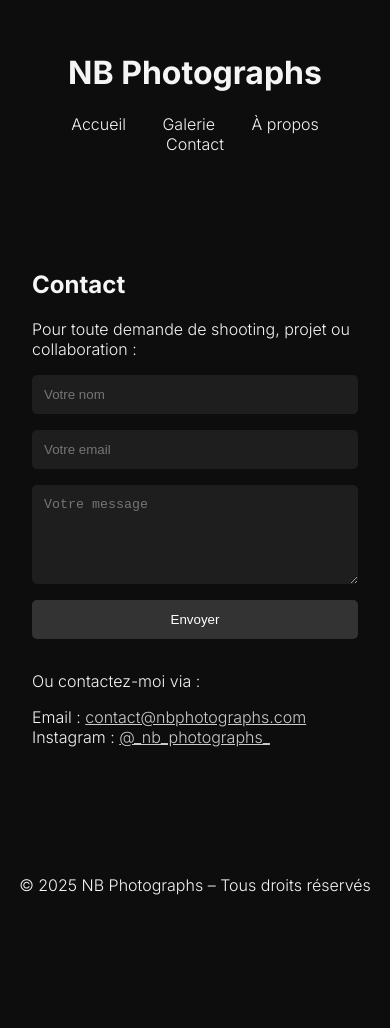
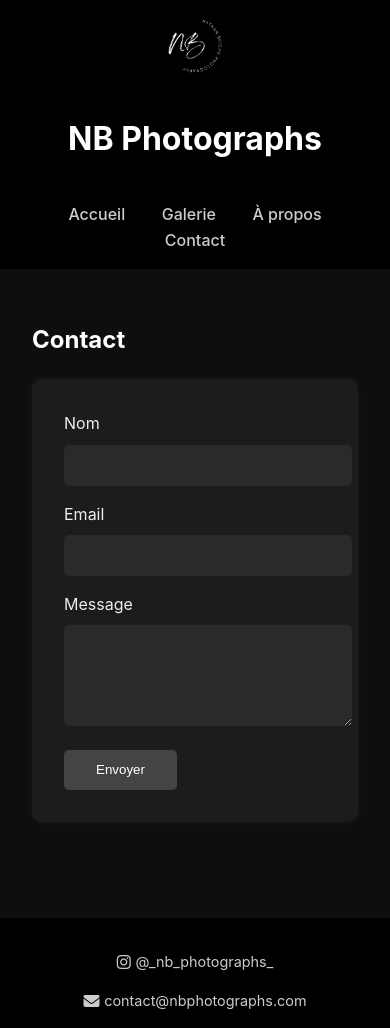
Before and after one commit to natmlg/NB-Photographs, a plain HTML site: page contact.html in a window 390 px wide. Before the commit the page ends 943 px from the top, so only its background shows below. Drawn offline with Linux system fonts and the light colour scheme.

Commit message:
Add files via upload

```diff
--- a/contact.html
+++ b/contact.html
@@ -2,65 +2,17 @@
 <html lang="fr">
 <head>
   <meta charset="UTF-8" />
-  <meta name="viewport" content="width=device-width, initial-scale=1.0" />
+  <meta name="viewport" content="width=device-width, initial-scale=1.0"/>
   <title>Contact - NB Photographs</title>
-  <link href="https://fonts.googleapis.com/css2?family=Inter:wght@300;700&display=swap" rel="stylesheet">
-  <link rel="stylesheet" href="style.css">
-  <style>
-    body {
-      margin: 0;
-      font-family: 'Inter', sans-serif;
-      background-color: #0d0d0d;
-      color: #f5f5f5;
-    }
-    header, footer {
-      text-align: center;
-      padding: 2rem 1rem;
-    }
-    nav a {
-      color: #f5f5f5;
-      text-decoration: none;
-      margin: 0 1rem;
-      font-weight: 300;
-      transition: color 0.3s ease;
-    }
-    nav a:hover {
-      color: #999;
-    }
-    section {
-      max-width: 600px;
-      margin: auto;
-      padding: 4rem 2rem;
-    }
-    form {
-      display: flex;
-      flex-direction: column;
-      gap: 1rem;
-    }
-    input, textarea {
-      padding: 0.75rem;
-      border-radius: 5px;
-      border: none;
-      background-color: #1e1e1e;
-      color: #f5f5f5;
-    }
-    button {
-      background-color: #333;
-      color: #fff;
-      border: none;
-      padding: 0.75rem;
-      border-radius: 5px;
-      cursor: pointer;
-      transition: background-color 0.3s ease;
-    }
-    button:hover {
-      background-color: #444;
-    }
-  </style>
+  <link rel="stylesheet" href="styles.css" />
+  <link rel="stylesheet" href="https://cdnjs.cloudflare.com/ajax/libs/font-awesome/6.5.0/css/all.min.css" />
 </head>
 <body>
   <header>
-    <h1>NB Photographs</h1>
+    <div class="header-content">
+      <img src="Signature_blanc.png" alt="Logo" class="logo">
+      <h1>NB Photographs</h1>
+    </div>
     <nav>
       <a href="index.html">Accueil</a>
       <a href="galerie.html">Galerie</a>
@@ -68,21 +20,23 @@
       <a href="contact.html">Contact</a>
     </nav>
   </header>
-  <section>
+  <main>
     <h2>Contact</h2>
-    <p>Pour toute demande de shooting, projet ou collaboration :</p>
     <form action="https://formspree.io/f/xldjazrr" method="POST">
-      <input type="text" name="nom" placeholder="Votre nom" required>
-      <input type="email" name="email" placeholder="Votre email" required>
-      <textarea name="message" rows="5" placeholder="Votre message" required></textarea>
+      <label>Nom</label>
+      <input type="text" name="nom" required />
+      <label>Email</label>
+      <input type="email" name="email" required />
+      <label>Message</label>
+      <textarea name="message" rows="5" required></textarea>
       <button type="submit">Envoyer</button>
     </form>
-    <p style="margin-top: 2rem;">Ou contactez-moi via :</p>
-    <p>Email : <a href="mailto:contact@nbphotographs.com" style="color:#ccc;">contact@nbphotographs.com</a><br>
-    Instagram : <a href="https://instagram.com/_nb_photographs_" style="color:#ccc;">@_nb_photographs_</a></p>
-  </section>
+  </main>
   <footer>
-    <p>&copy; 2025 NB Photographs – Tous droits réservés</p>
+    <div class="footer-links">
+      <a href="https://instagram.com/_nb_photographs_" target="_blank"><i class="fab fa-instagram"></i>@_nb_photographs_</a>
+      <a href="mailto:contact@nbphotographs.com"><i class="fas fa-envelope"></i>contact@nbphotographs.com</a>
+    </div>
   </footer>
 </body>
 </html>
--- /dev/null
+++ b/styles.css
@@ -0,0 +1,186 @@
+/* styles.css modernisé */
+body {
+  margin: 0;
+  font-family: 'Inter', sans-serif;
+  background: #0e0e0e;
+  color: #eee;
+  line-height: 1.6;
+}
+
+header, footer {
+  background: #000;
+  color: white;
+  padding: 1rem 2rem;
+  text-align: center;
+}
+
+header .header-content {
+  display: flex;
+  align-items: center;
+  justify-content: center;
+  gap: 1rem;
+}
+
+header img.logo {
+  height: 60px;
+}
+
+nav a {
+  margin: 0 1rem;
+  color: #ccc;
+  text-decoration: none;
+  font-weight: 500;
+  transition: color 0.3s;
+}
+
+nav a:hover {
+  color: white;
+}
+
+main {
+  padding: 2rem;
+  max-width: 1200px;
+  margin: auto;
+}
+
+h1, h2 {
+  color: white;
+}
+
+.gallery-filter {
+  text-align: center;
+  margin-bottom: 2rem;
+}
+
+.gallery-filter button {
+  margin: 0.5rem;
+  padding: 0.5rem 1rem;
+  border: none;
+  background: #1a1a1a;
+  color: white;
+  cursor: pointer;
+  border-radius: 5px;
+  transition: background 0.3s;
+}
+
+.gallery-filter button.active,
+.gallery-filter button:hover {
+  background: #444;
+}
+
+.gallery {
+  display: grid;
+  grid-template-columns: repeat(auto-fit, minmax(220px, 1fr));
+  gap: 1rem;
+  justify-content: center;
+}
+
+.gallery-item img {
+  width: 100%;
+  height: auto;
+  border-radius: 10px;
+  box-shadow: 0 0 10px rgba(0, 0, 0, 0.5);
+  transition: transform 0.3s;
+}
+
+.gallery-item img:hover {
+  transform: scale(1.05);
+}
+
+form {
+  max-width: 600px;
+  margin: auto;
+  background: #1c1c1c;
+  padding: 2rem;
+  border-radius: 10px;
+  box-shadow: 0 0 10px rgba(255, 255, 255, 0.05);
+}
+
+input, textarea {
+  width: 100%;
+  padding: 0.8rem;
+  margin-top: 0.5rem;
+  margin-bottom: 1rem;
+  border: none;
+  border-radius: 5px;
+  background: #2a2a2a;
+  color: white;
+}
+
+button[type="submit"] {
+  background: #444;
+  color: white;
+  padding: 0.8rem 2rem;
+  border: none;
+  border-radius: 5px;
+  cursor: pointer;
+  transition: background 0.3s;
+}
+
+button[type="submit"]:hover {
+  background: #666;
+}
+
+footer {
+  font-size: 0.9rem;
+  margin-top: 4rem;
+}
+
+footer .footer-links {
+  margin-top: 1rem;
+  color: #ccc;
+  display: flex;
+  justify-content: center;
+  align-items: center;
+  gap: 1rem;
+  flex-wrap: wrap;
+}
+
+footer .footer-links a {
+  color: #ccc;
+  text-decoration: none;
+  display: flex;
+  align-items: center;
+  gap: 0.3rem;
+}
+
+footer .footer-links a:hover {
+  text-decoration: underline;
+}
+
+footer .footer-links i {
+  font-size: 1rem;
+}
+
+@media (max-width: 768px) {
+  header .header-content {
+    flex-direction: column;
+  }
+
+  nav {
+    margin-top: 1rem;
+  }
+}
+.hero {
+  position: relative;
+  height: 90vh;
+  background-image: url('https://images.unsplash.com/photo-1504198453319-5ce911bafcde?auto=format&fit=crop&w=1600&q=80');
+  background-size: cover;
+  background-position: center;
+  display: flex;
+  align-items: center;
+  justify-content: center;
+}
+
+.hero-overlay {
+  background: rgba(0, 0, 0, 0.6);
+  padding: 2rem;
+  border-radius: 12px;
+}
+
+.hero h2 {
+  color: white;
+  font-size: 2.5rem;
+  text-align: center;
+  margin: 0;
+}
```
Also changed, not shown: apropos.html (+14 -37 lines), galerie.html (+38 -23 lines), index.html (+14 -79 lines), Signature_blanc.png (added).
